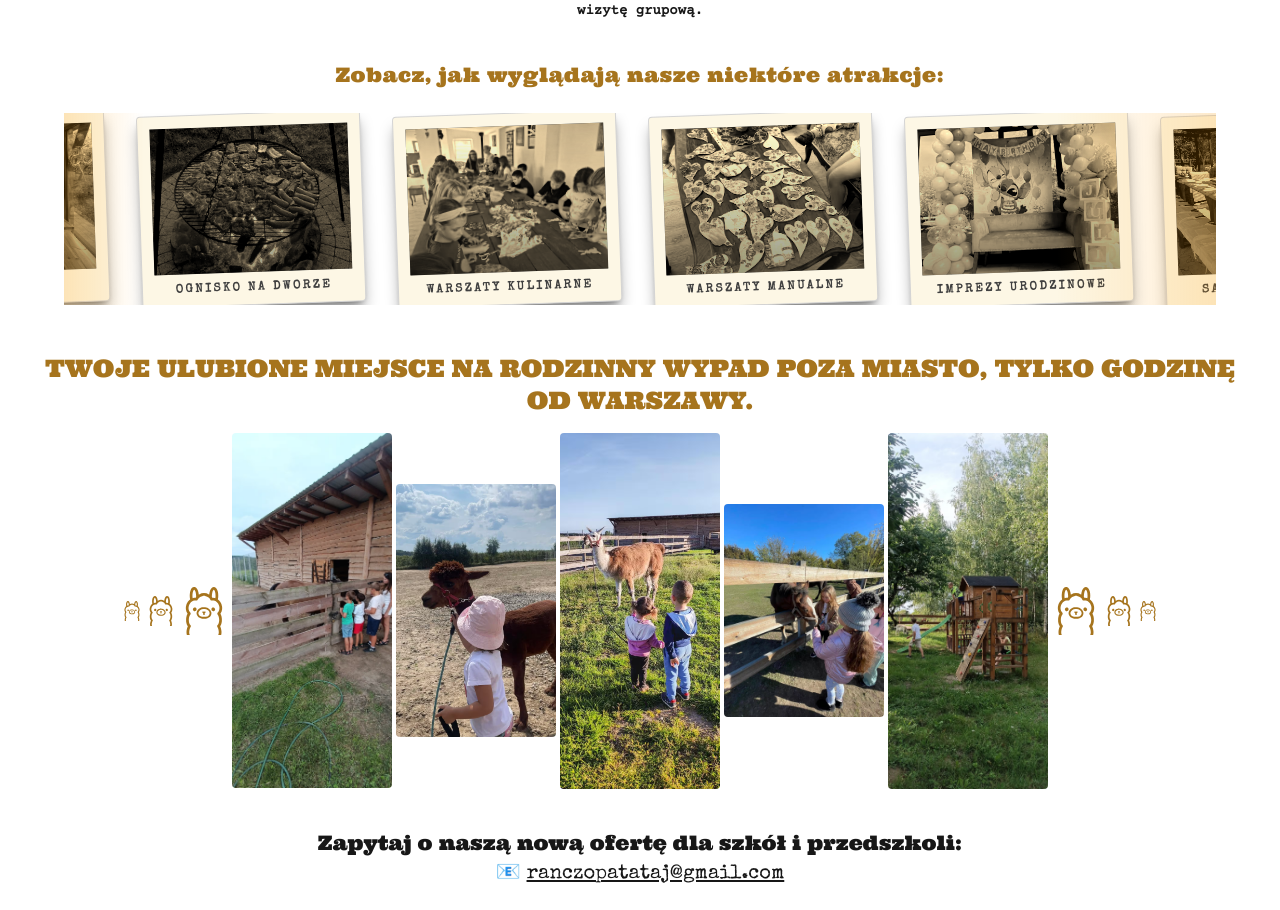
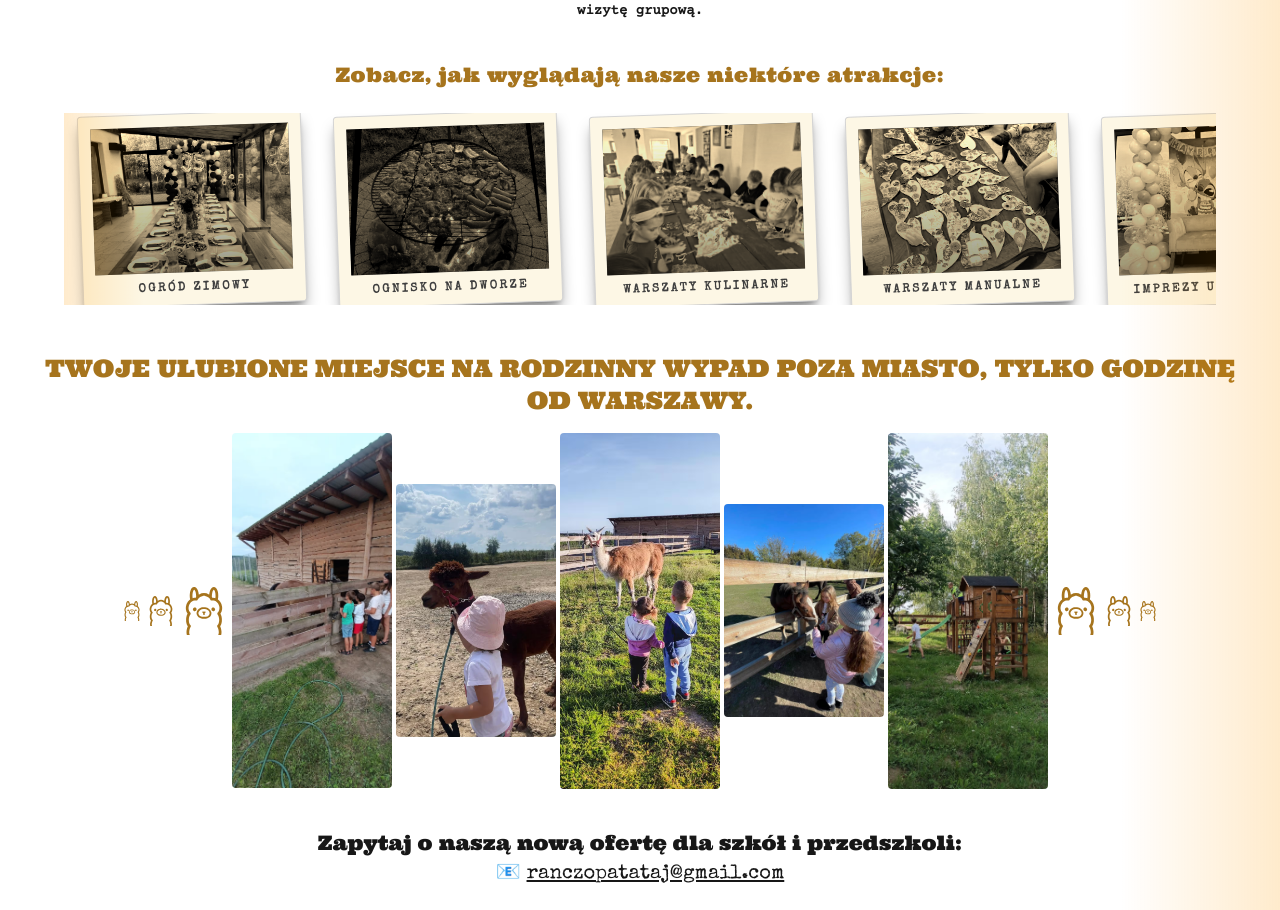
Before and after one commit to sabaudianin/ranczo-patataj, a Next.js app: page / in a window 1280 px wide. Shown: the part 1949-2859 px from the top of the page. Built offline with nearby package versions, Linux system fonts and the light colour scheme; a web font is replaced by a local one.

Commit message:
feat update gallery to touch

```diff
--- a/styles/globals.css
+++ b/styles/globals.css
@@ -44,3 +44,12 @@ body {
   color: var(--foreground);
   font-family: Arial, Helvetica, sans-serif;
 }
+
+.no-scrollbar {
+  -ms-overflow-style: none; /* IE i Edge */
+  scrollbar-width: none; /* Firefox */
+}
+
+.no-scrollbar::-webkit-scrollbar {
+  display: none; /* Chrome, Safari, Opera */
+}
--- a/ui/miniGallery/MiniGallery.tsx
+++ b/ui/miniGallery/MiniGallery.tsx
@@ -1,6 +1,3 @@
-"use client";
-import { useState } from "react";
-
 import Image from "next/image";
 
 const SLIDES = [
@@ -39,8 +36,6 @@ const SLIDES = [
 ];
 
 export const MiniGallery = () => {
-  const [stopScroll, setStopScroll] = useState(false);
-
   return (
     <section
       className=""
@@ -56,29 +51,21 @@ export const MiniGallery = () => {
 
       {/* Dostępna dla czytników ekranu lista opisów zdjęć */}
       <ul className="sr-only">
-        {[...SLIDES, ...SLIDES].map((card, index) => (
+        {SLIDES.map((card, index) => (
           <li key={index}>{card.alt}</li>
         ))}
       </ul>
 
       <div className="flex gap-2 justify-center md:gap-4 py-4">
         <div
-          className="overflow-hidden w-full relative max-w-6xl mx-auto "
-          onMouseEnter={() => setStopScroll(true)}
-          onMouseLeave={() => setStopScroll(false)}
-          onFocus={() => setStopScroll(true)}
-          onBlur={() => setStopScroll(false)}
+          className="overflow-hidden w-full relative max-w-6xl mx-auto  overflow-x-auto overflow-y-hidden
+            flex items-stretch snap-x snap-mandatory no-scrollbar touch-pan-x"
           aria-hidden="true"
         >
           <div className="absolute left-0 top-0 h-full w-20 z-10 pointer-events-none bg-gradient-to-r from-amber-500/20 to-transparent" />
-          <div
-            className="marquee-inner flex w-fit "
-            style={{
-              animationPlayState: stopScroll ? "paused" : "running",
-              animationDuration: SLIDES.length * 4500 + "ms",
-            }}
-          >
-            <div className="flex">
+
+          {/* <div className="marquee-inner flex w-fit "> */}
+          <div className="flex scrollbar-none">
             {SLIDES.map((card, index) => (
               <div
                 key={index}
@@ -86,7 +73,6 @@ export const MiniGallery = () => {
               >
                 {/* POLAROIDOWA RAMKA */}
                 <div className="relative h-[12rem] bg-[#fdf7e5] border border-neutral-300 rounded-sm shadow-lg shadow-black/40 p-3 pb-8 transform -rotate-2 group-hover:rotate-1 group-hover:-translate-y-1 group-hover:scale-95 transition-transform duration-300">
-                    {/* WŁAŚCIWE "ZDJĘCIE" */}
                   <div className="relative h-full overflow-hidden bg-neutral-900/70">
                     <Image
                       src={card.src}
@@ -96,18 +82,10 @@ export const MiniGallery = () => {
                       className=" object-cover sepia brightness-90 contrast-125 group-hover:scale-105 transition-transform duration-500"
                     />
 
-                      {/* Delikatne przyciemnienie / vintydżowy overlay */}
+                    {/* vinoverlay */}
                     <div className="pointer-events-none absolute inset-0 bg-gradient-to-b from-transparent via-black/20 to-black/40 mix-blend-multiply" />
-
-                      {/* Twój overlay z tytułem przy hoverze */}
-                      <div className="absolute inset-0 flex items-center justify-center px-4 opacity-0 group-hover:opacity-100 transition-opacity duration-300">
-                        <p className="text-white text-lg font-semibold text-center drop-shadow">
-                          {card.alt}
-                        </p>
-                      </div>
                   </div>
 
-                    {/* PODPIS JAK NA POLAROIDZIE */}
                   <p className="mt-2 text-center text-xs font-semibold uppercase tracking-[0.2em] text-neutral-700 font-special">
                     {card.alt}
                   </p>
@@ -118,7 +96,6 @@ export const MiniGallery = () => {
         </div>
         <div className="absolute right-0 top-0 h-full w-20 md:w-40 z-10 pointer-events-none bg-gradient-to-l from-amber-500/20  to-transparent" />
       </div>
-      </div>
     </section>
   );
 };
```
Lines whose indentation alone changed are shown as unchanged.
